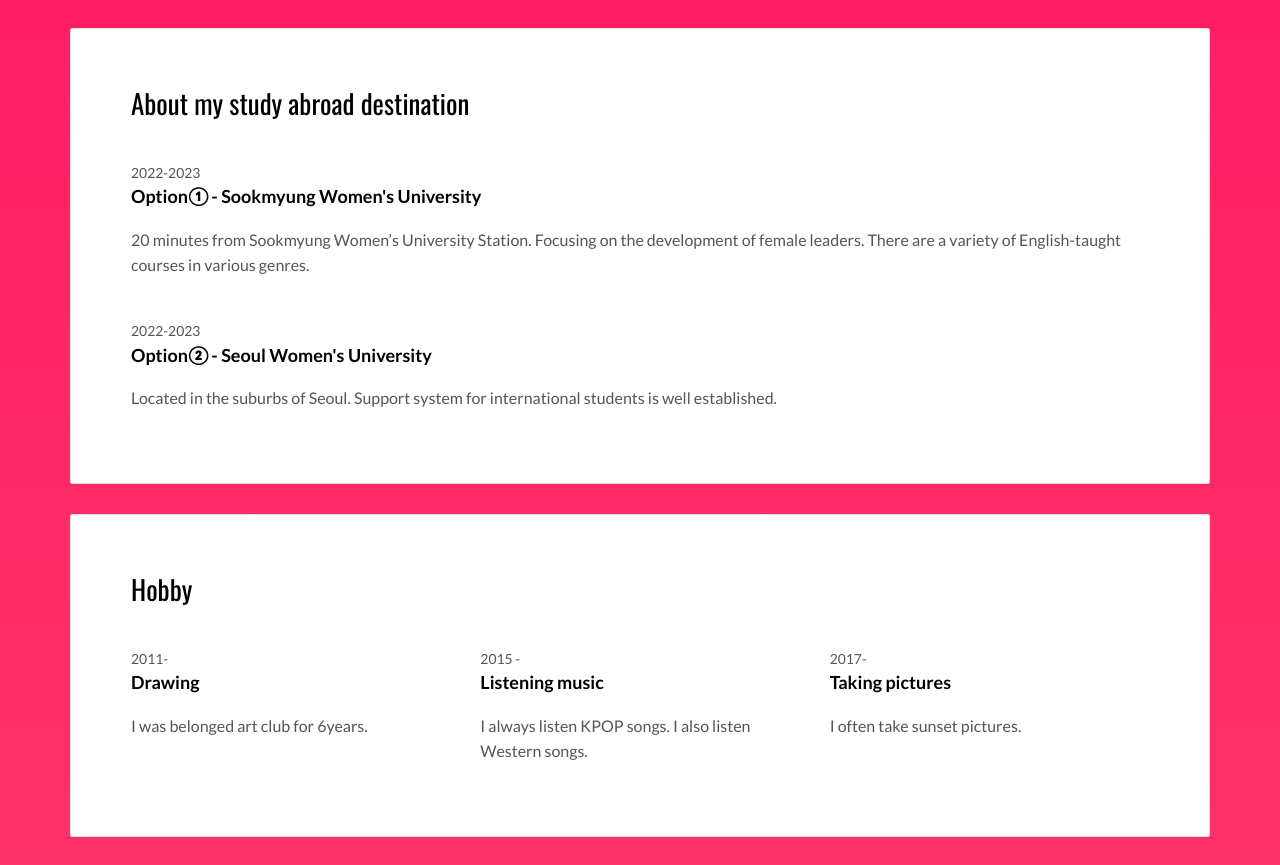
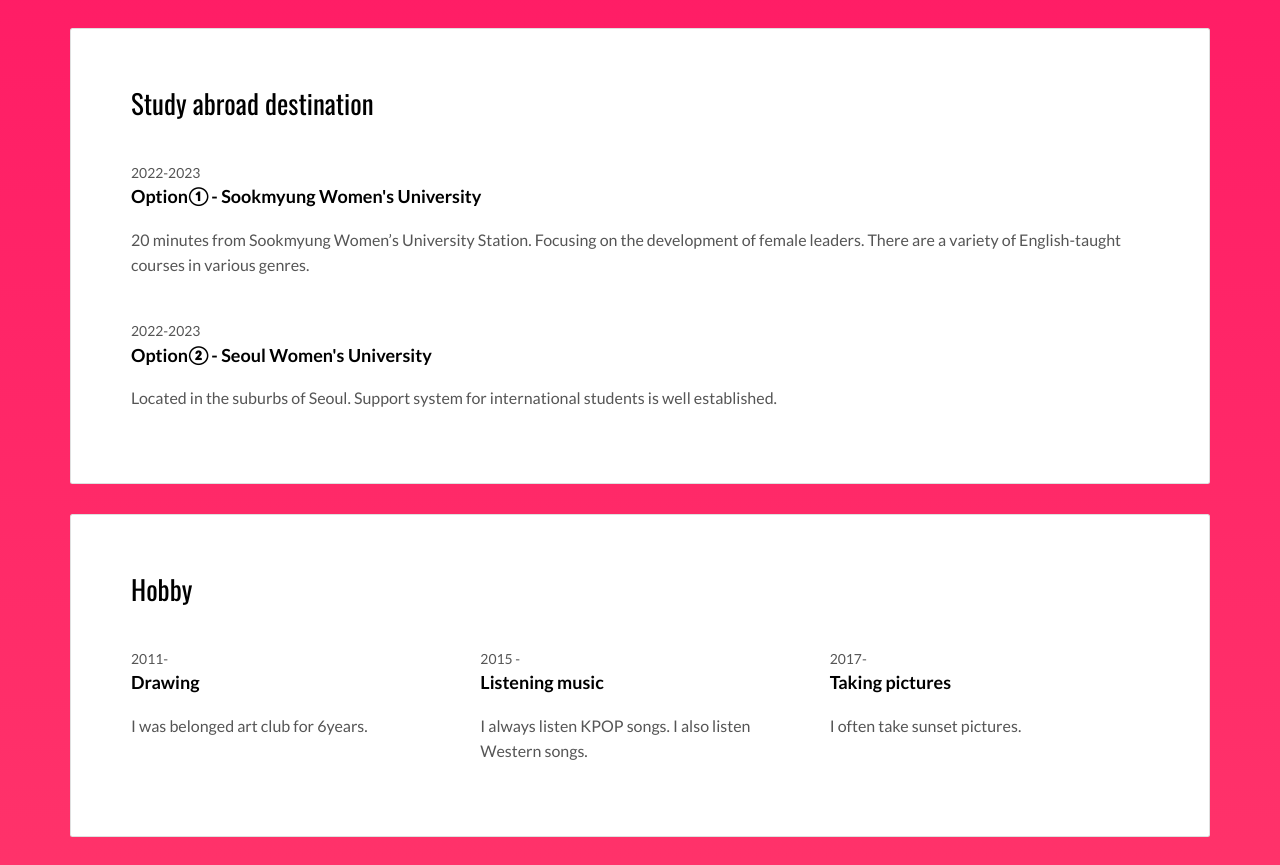
Before and after one commit to SaltYmgm/web, a plain HTML site: page index.html in a window 1280 px wide. Shown: the part 1219-2084 px from the top of the page. Drawn offline with nearby package versions, Linux system fonts and the light colour scheme.

Commit message:
Update index.html

```diff
--- a/index.html
+++ b/index.html
@@ -99,7 +99,7 @@
 
         <div class="card">
           <div class="card-block">
-            <h2>About my study abroad destination</h2>
+            <h2>Study abroad destination</h2>
             <div class="work-experience">
               <small class="date">2022-2023</small>
               <h3 class="h5 date-title">Option① - <a href="http://en.orson.io" title="Create professionnal website">Sookmyung Women's University</a></h3>
```
